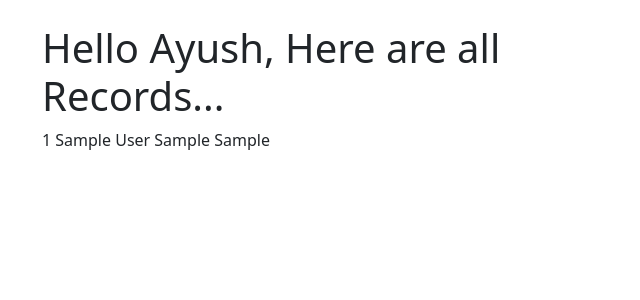
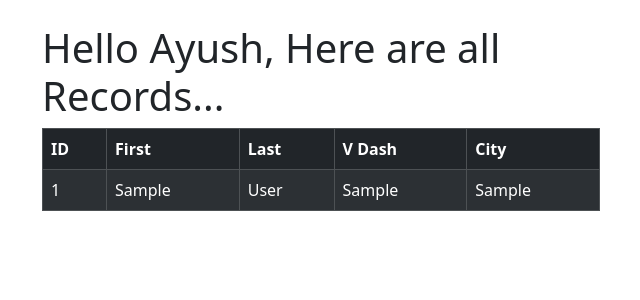
Before and after one commit to v-ayushg/dCRM, a Django app: page / in a window 1280 px wide. Shown: the part 56-356 px from the top of the page, without its empty margins (319-959 px from the left). Run offline with Django 5.2, Linux system fonts and the light colour scheme; a user stored in the database is signed in; tables that the repository leaves empty hold one stand-in row (values such as "Sample post").

Commit message:
view table bootstrapped

```diff
--- a/dcrm/website/templates/home.html
+++ b/dcrm/website/templates/home.html
@@ -7,15 +7,33 @@
 {% if user.is_authenticated %}
 <h1> Hello Ayush, Here are all Records...</h1>
 
-{% if records %}
-    {% for record in records %}
-        {{ record.id }}
-        {{ record.first_name }}
-        {{ record.last_name }}
-        {{ record.v_dash }}
-        {{ record.city }}
-    </br>
+<table class="table table-dark table-striped table-hover table-bordered">
+    <thead>
+      <tr>
+        <th scope="col">ID</th>
+        <th scope="col">First</th>
+        <th scope="col">Last</th>
+        <th scope="col">V Dash</th>
+        <th scope="col">City</th>
+      </tr>
+    </thead>
+    <tbody>
+
+    {% if records %}
+        {% for record in records %}
+        <tr>
+        <td>    {{ record.id }} </td>
+        <td>    {{ record.first_name }} </td>
+        <td>    {{ record.last_name }} </td>
+        <td>    {{ record.v_dash }} </td>
+        <td>    {{ record.city }} </td>
+        </tr>
     {% endfor %}
+
+    </tbody>
+  </table>
+
+
 
 
 {% endif%}
```
